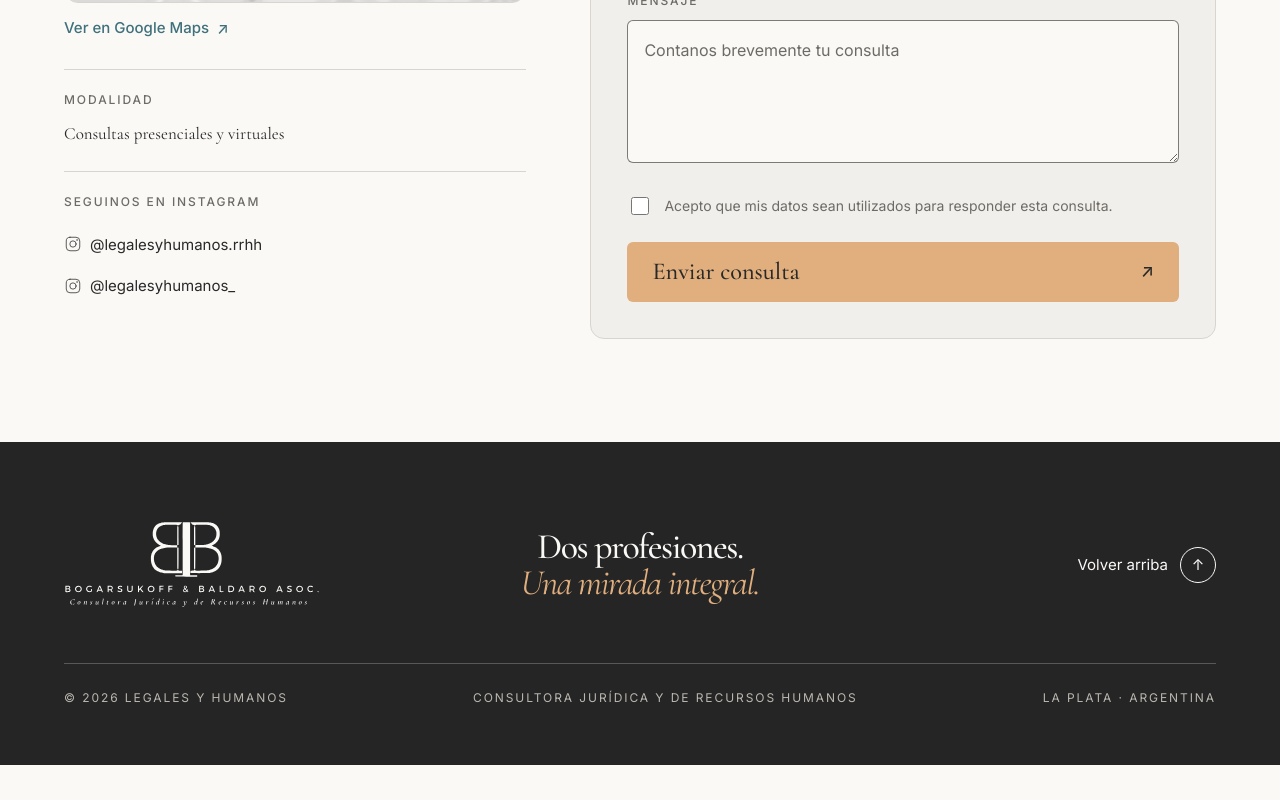
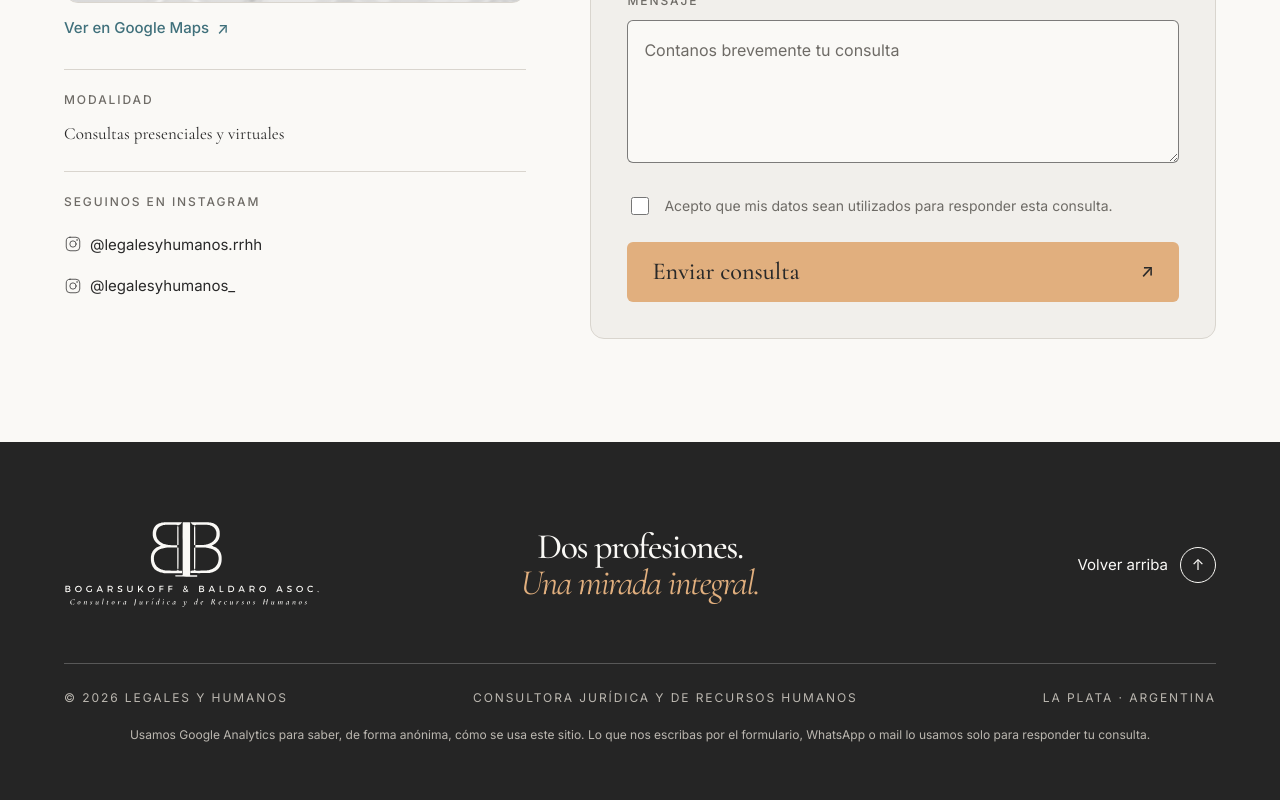
Before and after one commit to colomarina/legales-y-humanos, a React (Vite) app: page / in a window 1280 px wide. Shown: the part 8748-9548 px from the top of the page. Before the commit the page ends 9513 px from the top, so only its background shows below. Built offline with nearby package versions, Linux system fonts and the light colour scheme.

Commit message:
Cargar el ID de medición de Google Analytics
La propiedad GA4 se creó el 27/11 y el estudio tiene acceso de administrador. Con el ID cargado, la medición se activa en producción al mergear.

```diff
--- a/src/analytics.ts
+++ b/src/analytics.ts
@@ -1,6 +1,6 @@
 import { contactChannels, type ContactChannel } from '@/content/site'
 
-export const GA_MEASUREMENT_ID: string = ''
+export const GA_MEASUREMENT_ID: string = 'G-WMCTVDV41G'
 
 export const analyticsEnabled = GA_MEASUREMENT_ID !== ''
 
```
